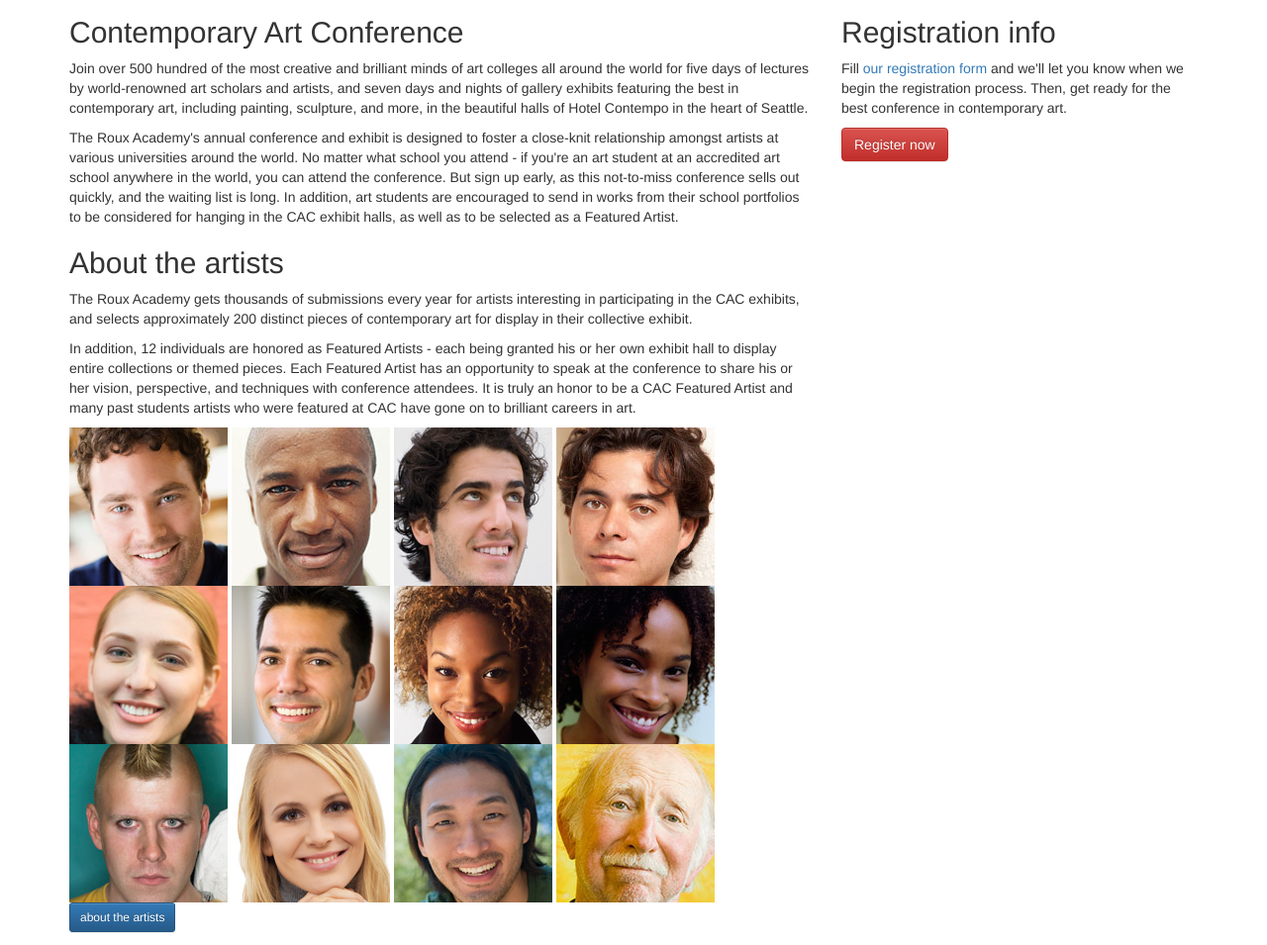
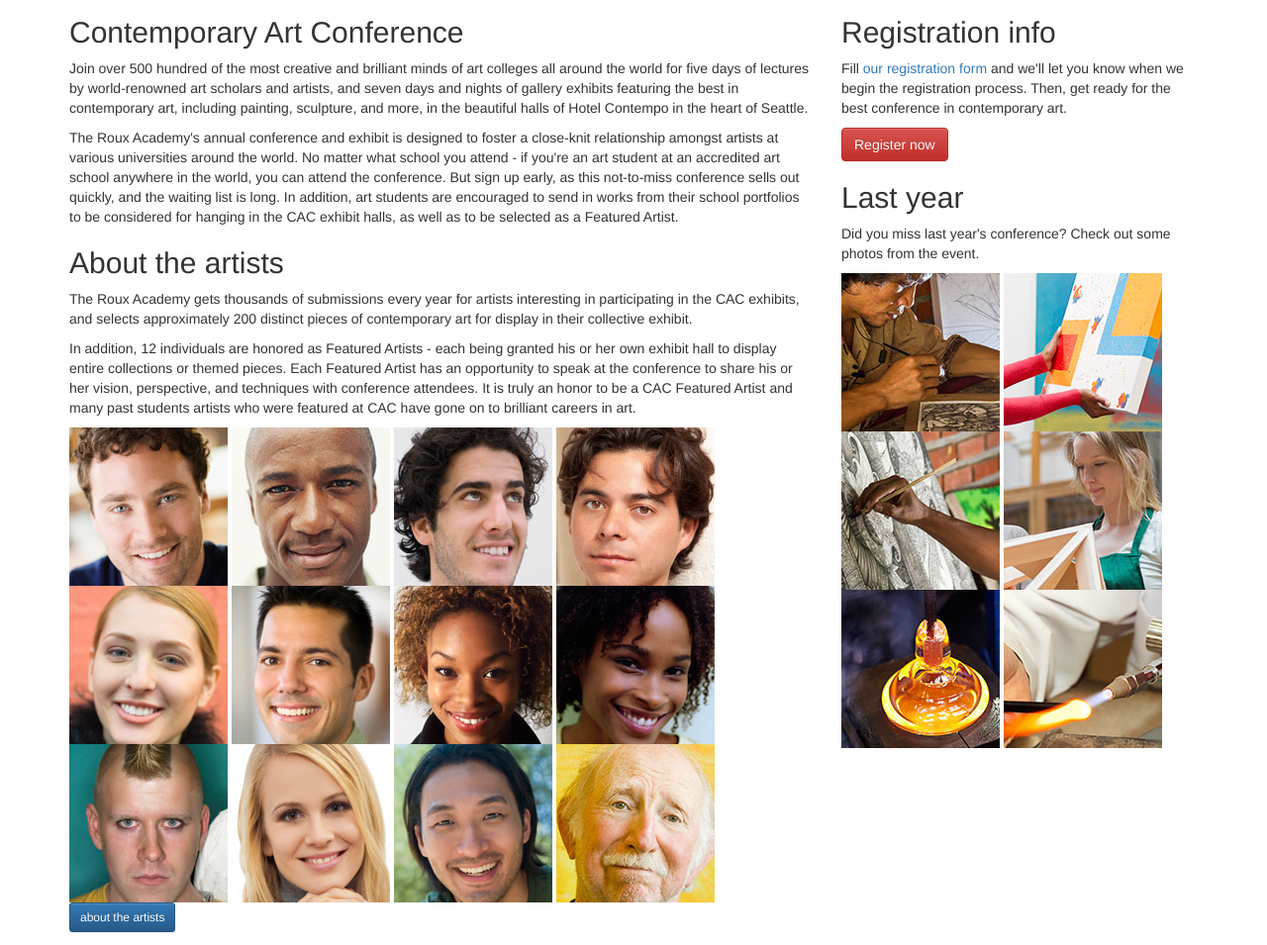
Before and after one commit to mbehn/rouxconferenceappmbehn, a PHP site: page / in a window 1280 px wide. Shown: the part 657-1612 px from the top of the page at 99% size. Run offline with PHP 8.4, Linux system fonts and the light colour scheme; some libraries are stand-ins or nearby versions.

Commit message:
added aside with modal

```diff
--- /dev/null
+++ b/_/components/js/min/_myscript-min.js
@@ -0,0 +1 @@
+$(function(){$("#home a:contains('Home')").parent().addClass("active"),$("#schedule a:contains('Schedule')").parent().addClass("active"),$("#artists a:contains('Artists')").parent().addClass("active"),$("#venuetravel a:contains('Venue/Travel')").parent().addClass("active"),$("#register a:contains('Register')").parent().addClass("active"),$("ul.nav li.dropdown").hover(function(){$(".dropdown-menu",this).fadeIn()},function(){$(".dropdown-menu",this).fadeOut("fast")}),$("[data-toggle='tooltip']").tooltip({animation:!0}),$(".modalphotos img").on("click",function(){$("#modal").modal({show:!0});var a=this.src.substr(0,this.src.length-7)+".jpg";$("#modalimage").attr("src",a)})});
--- /dev/null
+++ b/_/components/php/aside-lastyear.php
@@ -0,0 +1,12 @@
+<aside class="photosfromlastyear">
+	<h2>Last year</h2>
+	<p>Did you miss last year's conference? Check out some photos from the event.</p>
+	<div class="modalphotos photogrid clearfix">
+		<img src="images/slides/artist_on_table_tn.jpg" alt="Artist on a table">
+		<img src="images/slides/at_the_museum_tn.jpg" alt="At the museum">
+		<img src="images/slides/charcoal_artist_painting_tn.jpg" alt="Charcoal artist painting">
+		<img src="images/slides/framing_workshop_tn.jpg" alt="Framing workshop">
+		<img src="images/slides/glassmaking_workshop_tn.jpg" alt="Glassmaking workshop">
+		<img src="images/slides/glassworking_workshop_tn.jpg" alt="Glassmaking workshop">
+	</div>
+</aside>
--- a/_/components/php/header.php
+++ b/_/components/php/header.php
@@ -32,8 +32,13 @@
 					</li>
 				<li><a href="register.php">Register</a></li>
 			</ul><!-- navbar -->
-
 			</section><!-- navbar -->
+			<!-- modal -->
+			<section id="modal" class="modal fade">
+				<div class="modal-body">
+					<img id="modalimage" src="" alt="Modal Photo">
+				</div>
+			</section><!-- modal -->
 		</header><!-- header -->
 	</div><!-- column -->
 </div><!-- content -->
--- a/_/js/myscript.js
+++ b/_/js/myscript.js
@@ -1 +1 @@
-$(function(){$("#home a:contains('Home')").parent().addClass("active"),$("#schedule a:contains('Schedule')").parent().addClass("active"),$("#artists a:contains('Artists')").parent().addClass("active"),$("#venuetravel a:contains('Venue/Travel')").parent().addClass("active"),$("#register a:contains('Register')").parent().addClass("active"),$("ul.nav li.dropdown").hover(function(){$(".dropdown-menu",this).fadeIn()},function(){$(".dropdown-menu",this).fadeOut("fast")}),$("[data-toggle='tooltip']").tooltip({animation:!0})});
+$(function(){$("#home a:contains('Home')").parent().addClass("active"),$("#schedule a:contains('Schedule')").parent().addClass("active"),$("#artists a:contains('Artists')").parent().addClass("active"),$("#venuetravel a:contains('Venue/Travel')").parent().addClass("active"),$("#register a:contains('Register')").parent().addClass("active"),$("ul.nav li.dropdown").hover(function(){$(".dropdown-menu",this).fadeIn()},function(){$(".dropdown-menu",this).fadeOut("fast")}),$("[data-toggle='tooltip']").tooltip({animation:!0}),$(".modalphotos img").on("click",function(){$("#modal").modal({show:!0});var a=this.src.substr(0,this.src.length-7)+".jpg";$("#modalimage").attr("src",a),$("#modalimage").on("click",function(){$("#modal").modal("hide")})})});
--- a/index.php
+++ b/index.php
@@ -40,6 +40,7 @@
                 </section>
                 <section class="sidebar col col-lg-4">
                   <?php include '_/components/php/aside-register.php' ?>
+                  <?php include '_/components/php/aside-lastyear.php' ?>
                 </section><!-- sidebar -->
             </div><!-- content -->
         <?php include '_/components/php/footer.php' ?>
```
Also changed, not shown: _/components/js/_myscript.js (+15 -1 lines), 1 other file.
